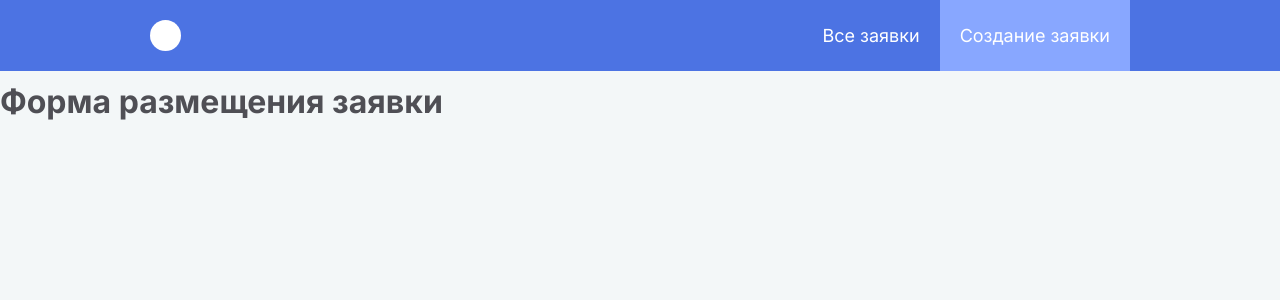
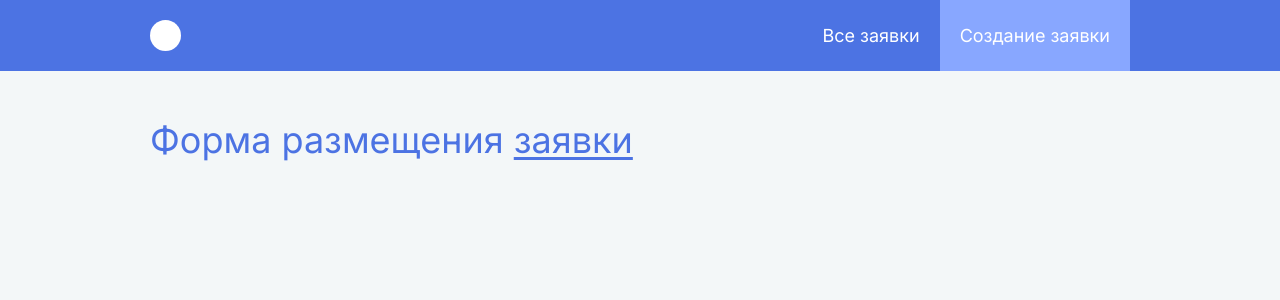
Before and after one commit to JepardMay/vacancy-forms, a React (Vite) app: page /create in a window 1280 px wide. Shown: the top 300 px of the page. Built offline with nearby package versions, Linux system fonts and the light colour scheme.

Commit message:
Set up basic styling

```diff
--- a/index.html
+++ b/index.html
@@ -1,8 +1,7 @@
 <!doctype html>
-<html lang="en">
+<html lang="ru">
   <head>
     <meta charset="UTF-8" />
-    <link rel="icon" type="image/svg+xml" href="/vite.svg" />
     <meta name="viewport" content="width=device-width, initial-scale=1.0" />
     <link rel="preconnect" href="https://fonts.googleapis.com">
     <link rel="preconnect" href="https://fonts.gstatic.com" crossorigin>
--- a/src/App.tsx
+++ b/src/App.tsx
@@ -10,11 +10,25 @@ const router = createBrowserRouter([
   },
   {
     path: '/create',
-    element: <FormPage title="Форма размещения заявки" />,
+    element: <FormPage
+      title="Создание заявки"
+      header={
+          <>
+            Форма размещения <span>заявки</span>
+          </>
+        }
+    />,
   },
   {
     path: '/edit:id',
-    element: <FormPage title="Форма редактирования заявки" />,
+    element: <FormPage
+      title="Редактирование заявки"
+      header={
+          <>
+            Форма редактирования <span>заявки</span>
+          </>
+        }
+    />,
   },
 ]);
 
--- a/src/components/FormPage.tsx
+++ b/src/components/FormPage.tsx
@@ -1,14 +1,21 @@
 import Page from './Page';
+
+import { SectionContainer, Container, Title } from '../styles';
 
 interface Props {
   title: string;
+  header: React.ReactNode | string;
 }
 
-const FormPage = ({ title }: Props) => {
+const FormPage = ({ title, header = title }: Props) => {
 
   return (
     <Page title={ title }>
-      <h1>{ title }</h1>
+      <SectionContainer>
+        <Container>
+          <Title>{ header }</Title>
+        </Container>
+      </SectionContainer>
     </Page>
   );
 };
--- a/src/components/Header.tsx
+++ b/src/components/Header.tsx
@@ -30,9 +30,7 @@ const Header = () => {
   return (
     <HeaderWrapper>
       <Container $flex $alignCenter $spaceBetween>
-        <NavLink to="/">
-          <LogoWrapper/>
-        </NavLink>
+        <LogoWrapper><NavLink to="/" /></LogoWrapper>
         {menuList}
       </Container>
     </HeaderWrapper>
--- a/src/styles/components/Container.ts
+++ b/src/styles/components/Container.ts
@@ -23,3 +23,11 @@ export const Container = styled.div<ContainerProps>`
     padding: 0 ${({ theme }) => theme.spacing.small};
   }
 `;
+
+export const SectionContainer = styled.section`
+  padding: 48px 0 106px;
+
+  @media (max-width: ${({ theme }) => theme.breakpoints.tablet}) {
+    padding: 28px 0 86px;
+  }
+`;
--- a/src/styles/components/Header.ts
+++ b/src/styles/components/Header.ts
@@ -6,11 +6,15 @@ export const HeaderWrapper = styled.header`
 `;
 
 export const LogoWrapper = styled.div`
-  width: 31px;
-  height: 31px;
-  margin-right: 15px;
-  background-color: ${({ theme }) => theme.colors.bgSecondary};
-  border-radius: 50%;
+  a {
+    display: block;
+    width: 31px;
+    height: 31px;
+    margin-right: 15px;
+    text-decoration: none;
+    background-color: ${({ theme }) => theme.colors.bgSecondary};
+    border-radius: 50%;
+  }
 `;
 
 export const MenuList = styled.ul`
--- /dev/null
+++ b/src/styles/components/Title.ts
@@ -0,0 +1,22 @@
+import styled from 'styled-components';
+
+export const Title = styled.h1`
+  margin: 0;
+  margin-bottom: 56px;
+  font-weight: 400;
+  font-size: 36px;
+  line-height: 43px;
+  color: ${({ theme }) => theme.colors.primary};
+
+  span {
+    text-decoration: underline;
+    text-underline-offset: 4px;
+  }
+
+  @media (max-width: ${({ theme }) => theme.breakpoints.tablet}) {
+    margin-bottom: 26px;
+    font-weight: 400;
+    font-size: 26px;
+    line-height: 33px;
+  }
+`;
--- a/src/styles/index.ts
+++ b/src/styles/index.ts
@@ -1,4 +1,5 @@
 export { default as GlobalStyles } from './GlobalStyles';
 export { default as Wrapper } from './components/Wrapper';
-export { Container } from './components/Container';
+export { Container, SectionContainer } from './components/Container';
 export { HeaderWrapper, LogoWrapper, MenuList, MenuElement } from './components/Header';
+export { Title } from './components/Title';
```
